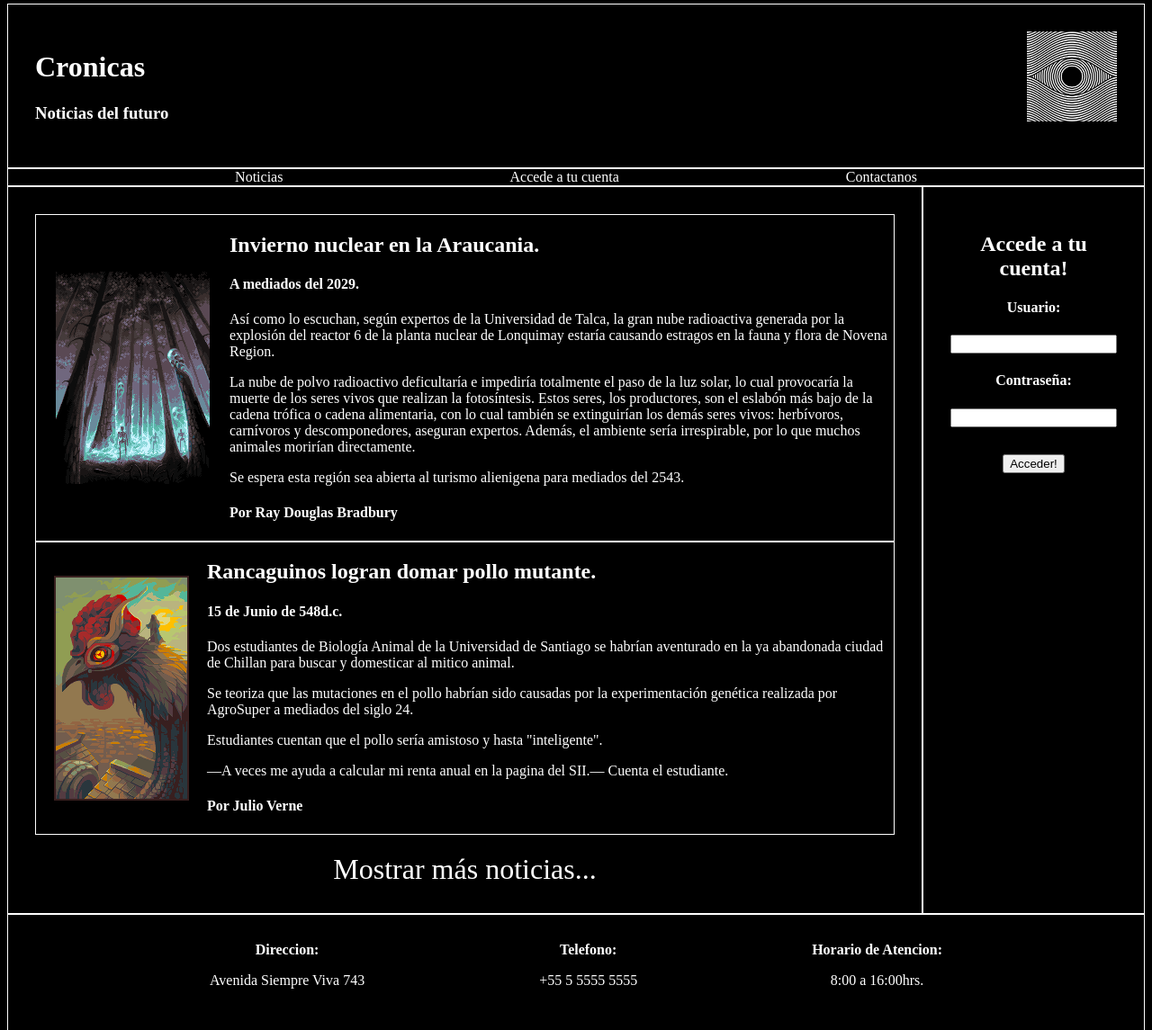
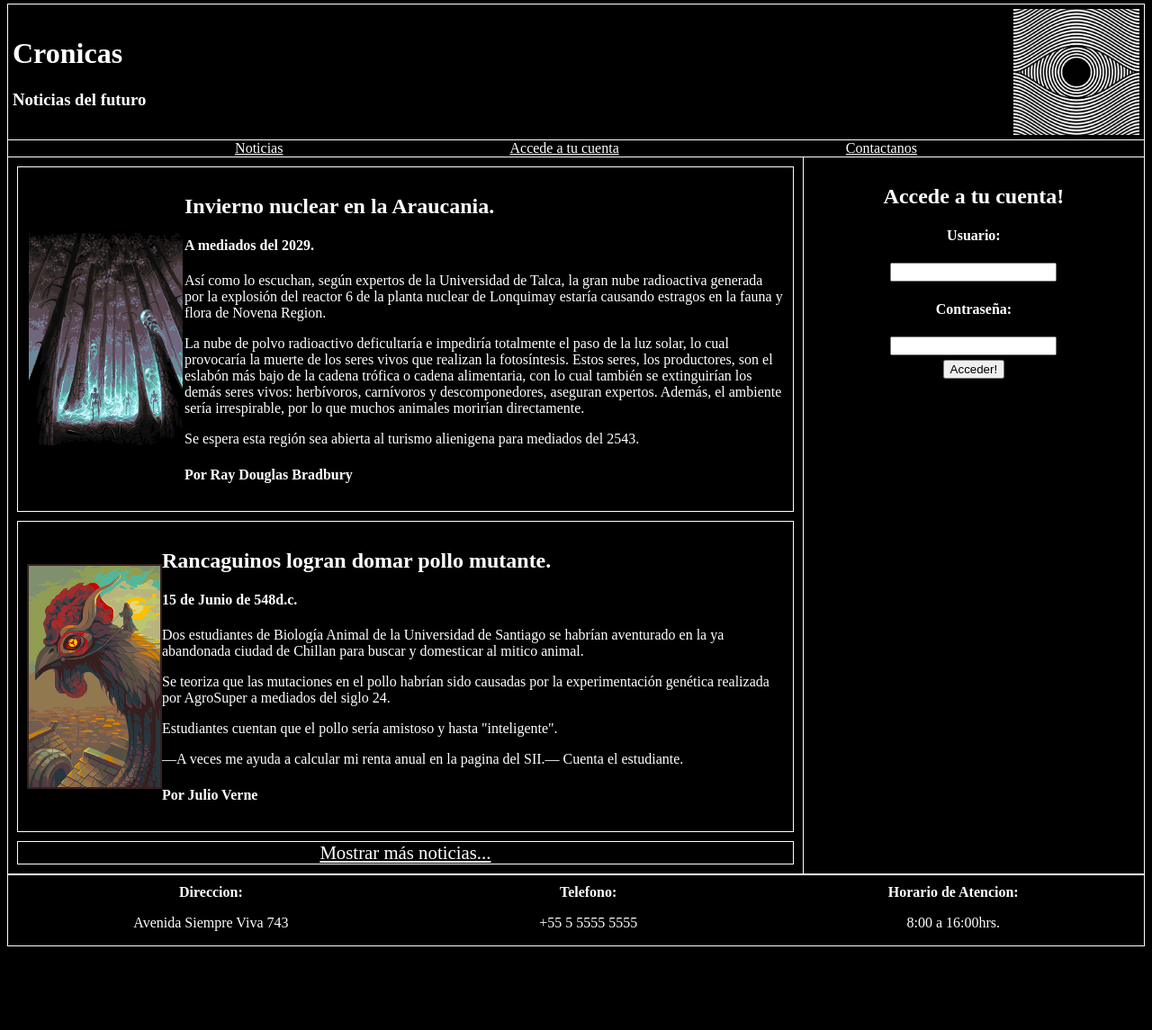
Before and after one commit to Ananba27/GithubPages, a plain HTML site: page index.html in a window 1280 px wide. Shown: the part 4-1149 px from the top of the page at 90% size. After the commit the page ends 1064 px from the top, so only its background shows below. Drawn offline with Linux system fonts and the light colour scheme; some packages are replaced by stand-ins of ours.

Commit message:
Se agrega metodologia BEM

```diff
--- a/assets/css/style.css
+++ /dev/null
@@ -1,75 +0,0 @@
-html {
-    background-color: black;
-    color: white;
-}
-.banner, section, .barralateral, .piedepag  {
-    border: solid 1px white;
-    padding: 30px;
-}
-.banner {
-    display: flex;
-    justify-content: space-between;
-}
-.logo {
-    width: 100px;
-    height: 100px;
-}
-nav {
-    border: 1px solid white;
-    display: flex;
-    justify-content: space-evenly;
-}
-main {
-    display: flex;
-}
-article {
-    display: flex;
-    align-items: center;
-    border: 1px solid white;
-}
-.piedepag {
-    text-align: center;
-    display: flex;
-    justify-content: space-evenly;
-}
-.barralateral {
-    text-align: center;
-}
-.img-art {
-    margin: 20px;
-}
-.more-art {
-    text-align: center;
-    font-size: 2rem;
-    margin-top: 20px;
-}
-.butt {
-    margin-top: 30px;
-}
-a:link {
-    color: white;
-    background-color: transparent;
-    text-decoration: none;
-}
-a:visited {
-    color: white;
-    background-color: transparent;
-    text-decoration: none;
-}
-a:hover {
-    color: red;
-    background-color: transparent;
-    text-decoration: underline;
-}
-a:active {
-    color: red;
-    background-color: transparent;
-    text-decoration: underline;
-}
-
-@media (max-width: 768px) {
-    article {
-        display: flex;
-        flex-direction: column;
-    }
-}
--- /dev/null
+++ b/css/bem.css
@@ -0,0 +1,100 @@
+html {
+    background-color: black;
+    color: white;
+    width: 100%;
+}
+.header {
+    border: white solid 1px;
+    display: flex;
+    justify-content: space-between;
+    align-items: center;
+}
+.header__span {
+    margin-left: 5px
+}
+.header__img {
+    width: 140px;
+    height: 140px;
+    margin: 5px;
+    min-height: 100%;
+}
+.nav {
+    border-left: white solid 1px;
+    border-right: white solid 1px;
+    display: flex;
+    justify-content: space-evenly;
+}
+.nav__a:link, .nav__a:visited {
+    color: white;
+}
+.nav__a:hover, .nav__active {
+    color: red;
+}
+.main {
+    display: flex;
+}
+.main__section {
+    border: white solid 1px;
+    width: 70%;
+    box-sizing: border-box;
+}
+.main__section__article {
+    margin: 10px;
+    padding: 10px;
+    border: white solid 1px;
+    display: flex;
+    align-items: center;
+}
+.main__section__footer {
+    margin: 10px;
+    border: white solid 1px;
+    text-align: center;
+    font-size: 1.3rem;
+}
+.main__section__footer__a:link, .main__section__footer__a:visited {
+    color: white;
+}
+.main__section__footer__a:hover, .main__section__footer__a:active {
+    color: red;
+}
+.main__aside {
+    padding-top: 10px;
+    border-top:  1px solid white;
+    border-right:  1px solid white;
+    border-bottom: 1px solid white;
+    text-align: center;
+    width: 30%;
+    box-sizing: border-box;
+}
+.main__aside__button {
+    margin-top: 5px;
+    margin-bottom: 20px;
+}
+.footer {
+    border: white solid 1px;
+    padding-top: 10px;
+    display: flex;
+    justify-content: space-around;
+    align-items: center;
+    text-align: center;
+}
+@media (max-width: 768px) {
+    .main {
+        flex-direction: column;
+    }
+    .main__section {
+        width: 100%;
+    }
+    .main__section__article {
+        flex-direction: column;
+    }
+    .main__aside {
+        width: 100%;
+        border-left: 1px solid white;
+    }
+}
+@media (max-width: 500px) {
+    .footer {
+        flex-direction: column;
+    }
+}
--- a/index.html
+++ b/index.html
@@ -5,28 +5,26 @@
     <meta http-equiv="X-UA-Compatible" content="IE=edge">
     <meta name="viewport" content="width=device-width, initial-scale=1.0">
     <title>Cronicas</title>
-    <link rel="stylesheet" href="assets/css/style.css">
+    <link rel="stylesheet" href="css/bem.css">
     <link rel="shortcut icon" href="assets/img/psychoeye.ico" type="image/x-icon">
 </head>
 <body>
-
-    <header class="banner">
-        <span>
-            <h1>Cronicas</h1>
-            <h3>Noticias del futuro</h3>
+    <header class="header">
+        <span class="header__span">
+            <h1 class="header__span__h1">Cronicas</h1>
+            <h3 class="header__span__h3">Noticias del futuro</h3>
         </span>
-        <img src="assets/img/psychoeye.jpg" alt="Un gato fuera de foco" class="logo">
+        <img class="header__img" src="assets/img/psychoeye.jpg" alt="Logo de Cronicas">
     </header>
-    <nav>
-        <a href="#articulos">Noticias</a>
-        <a href="#accedeatucuenta">Accede a tu cuenta</a>
-        <a href="#contactanos">Contactanos</a>
+    <nav class="nav">
+        <a class="nav__a" href="#articulos">Noticias</a>
+        <a class="nav__a" href="#accedeatucuenta">Accede a tu cuenta</a>
+        <a class="nav__a" href="#contactanos">Contactanos</a>
     </nav>
-    </marquee>
-    <main>
-        <section id="articulos">
-            <article>
-                <img src="assets/img/araucania.jpg" alt="Bosque radioactivo" class="img-art">
+    <main class="main">
+        <section class="main__section" id="articulos">
+            <article class="main__section__article">
+                <img class="main__section__article__img" src="assets/img/araucania.jpg" alt="Bosque radioactivo">
                 <span>
                     <h2>Invierno nuclear en la Araucania.</h2>
                     <h4>A mediados del 2029.</h4>
@@ -38,8 +36,8 @@
                     <h4>Por Ray Douglas Bradbury</h4>
                 </span>
             </article>
-            <article>
-                <img src="assets/img/pollomutante.jpg" alt="Pollo mutante" class="img-art">
+            <article class="main__section__article">
+                <img class="main__section__article__img" src="assets/img/pollomutante.jpg" alt="Pollo mutante">
                 <span>
                     <h2>Rancaguinos logran domar pollo mutante.</h2>
                     <h4>15 de Junio de 548d.c.</h4>
@@ -50,40 +48,32 @@
                     <h4>Por Julio Verne</h4>
                 </span>
             </article>
-            <footer class="more-art">
-                <a href="#">Mostrar más noticias...</a>
+            <footer class="main__section__footer">
+                <a class="main__section__footer__a" href="#">Mostrar más noticias...</a>
             </footer>
         </section>
-        <aside id="accedeatucuenta" class="barralateral">
+        <aside class="main__aside" id="accedeatucuenta">
             <h2>Accede a tu cuenta!</h2>
             <h4>Usuario:</h4>
             <input type="text">
             <h4>Contraseña:</h4>
-            <input type="text">
-            <button class="butt">Acceder!</button>
+            <input type="text"><br>
+            <button class="main__aside__button">Acceder!</button>
         </aside>
     </main>
-    <footer id="contactanos" class="piedepag">
-        <span>
+    <footer class="footer" id="contactanos">
+        <span class="footer__span">
             <strong>Direccion:</strong>
             <p>Avenida Siempre Viva 743</p>
         </span>
-        <span>
+        <span class="footer__span">
             <strong>Telefono:</strong>
             <p>+55 5 5555 5555</p>
         </span>
-        <span>
+        <span class="footer__span">
             <strong>Horario de Atencion:</strong>
             <p>8:00 a 16:00hrs.</p>
         </span>
     </footer>
-    <!-- The core Firebase JS SDK is always required and must be listed first -->
-    <script src="/__/firebase/8.3.0/firebase-app.js"></script>
-
-    <!-- TODO: Add SDKs for Firebase products that you want to use
-    https://firebase.google.com/docs/web/setup#available-libraries -->
-
-    <!-- Initialize Firebase -->
-    <script src="/__/firebase/init.js"></script>
 </body>
 </html>
```
